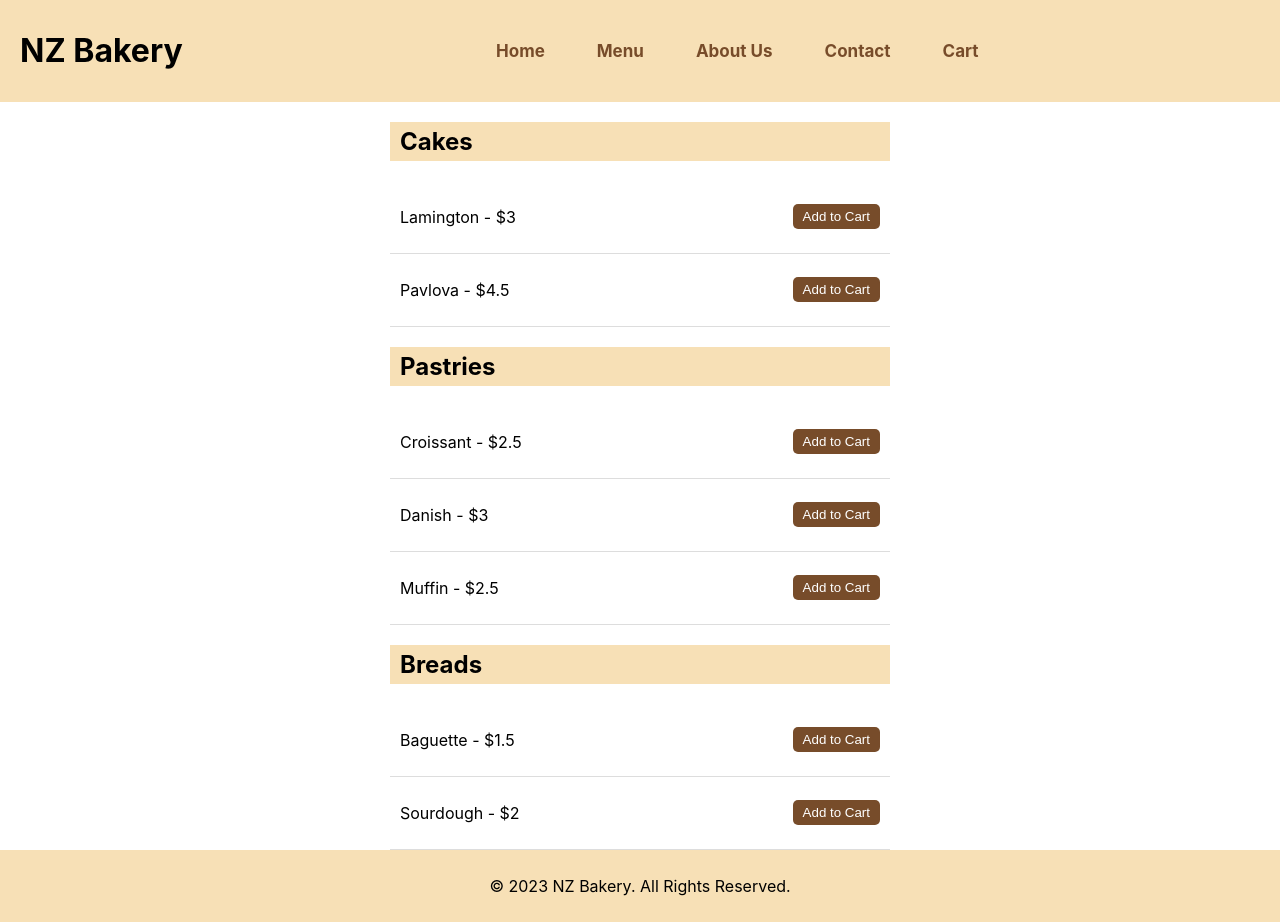
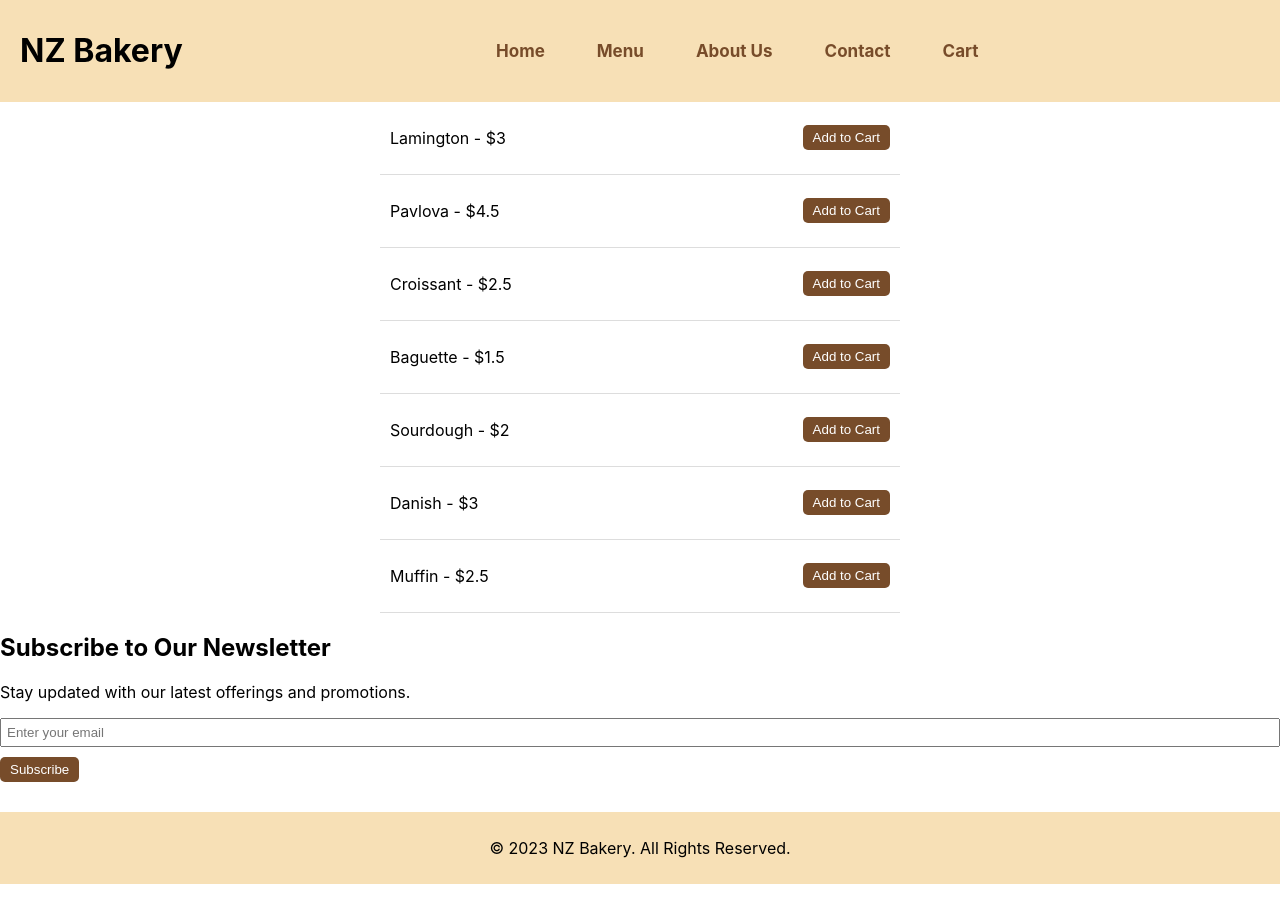
Before and after one commit to shaheensystems/bakery-react, a React (Create React App) app: page /menu in a window 1280 px wide. After the commit the page ends 884 px from the top, so only its background shows below. Built offline with nearby package versions, Linux system fonts and the light colour scheme.

Commit message:
Added a few more components

```diff
--- a/src/Cart.js
+++ b/src/Cart.js
@@ -9,8 +9,8 @@ function Cart({ cartItems }) {
   return (
     <div className="cart">
         <p className="checkout-message">{checkoutMessage}</p>
-      {cartItems.map((item, index) => (
-        <p key={index}>{item.name} - {item.price}</p>
+      {cartItems.map((item) => (
+        <p key={item.id}>{item.name} - {item.price}</p>
       ))}
       {cartItems.length > 0 && (
         <button onClick={checkout}>Checkout</button>
--- a/src/Header.js
+++ b/src/Header.js
@@ -1,6 +1,6 @@
-import { Link } from 'react-router-dom';
+
 import './Header.css';
-
+import {Link} from 'react-router-dom';
 function Header() {
     function toggleNav() {
         var x = document.getElementById("myTopnav");
@@ -14,7 +14,7 @@ function Header() {
     <header className="header">
       <h1>NZ Bakery</h1>
       <nav className="topnav" id="myTopnav">
-        <Link to="/">Home</Link>
+        <Link to="/" className=''>Home</Link>
         <Link to="/menu">Menu</Link>
         <Link to="/about">About Us</Link>
         <Link to="/contact">Contact</Link>
--- a/src/Home.css
+++ b/src/Home.css
@@ -19,23 +19,3 @@
     color: #774c2a;
     text-decoration: none;
   }
-
-  .newsletter input {
-    display: block;
-    width: 100%;
-    margin-bottom: 10px;
-    padding: 5px;
-    box-sizing: border-box;
-  }
-
-  .newsletter button {
-    background-color: #774c2a;
-    color: white;
-    padding: 5px 10px;
-    border: none;
-    border-radius: 5px;
-  }
-
-  .newsletter button:hover {
-    background-color: #60381f;
-  }
--- a/src/Home.js
+++ b/src/Home.js
@@ -1,5 +1,6 @@
 import { Link } from 'react-router-dom';
 import './Home.css';
+import Newsletter from './Newsletter';
 
 function Home() {
   return (
@@ -24,12 +25,7 @@ function Home() {
         <Link to="/about">Learn More</Link>
       </section>
 
-      <section className="newsletter">
-        <h2>Subscribe to Our Newsletter</h2>
-        <p>Stay updated with our latest offerings and promotions.</p>
-        <input type="email" placeholder="Enter your email" />
-        <button type="submit">Subscribe</button>
-      </section>
+        <Newsletter />
     </div>
   );
 }
--- a/src/Menu.js
+++ b/src/Menu.js
@@ -1,5 +1,6 @@
 import './Menu.css';
 import Product from './Product';
+import Newsletter from './Newsletter';
 const bakeryItems = [
     { id: 1, name: "Lamington", price: "$3", category: "Cakes" },
     { id: 2, name: "Pavlova", price: "$4.5", category: "Cakes" },
@@ -14,18 +15,17 @@ const bakeryItems = [
     const categories = [...new Set(bakeryItems.map(item => item.category))];
 
     return (
+        <>
       <div className="menu">
-        {categories.map(category => (
-          <div key={category}>
-            <h2>{category}</h2>
-            {bakeryItems
-              .filter(item => item.category === category)
-              .map(item => (
+
+           { bakeryItems.map(item => (
                 <Product key={item.id} item={item} addToCart={addToCart} />
               ))}
-          </div>
-        ))}
+
+
       </div>
+      <Newsletter />
+      </>
     );
   }
 
--- /dev/null
+++ b/src/Newsletter.css
@@ -0,0 +1,19 @@
+.newsletter input {
+    display: block;
+    width: 100%;
+    margin-bottom: 10px;
+    padding: 5px;
+    box-sizing: border-box;
+  }
+
+  .newsletter button {
+    background-color: #774c2a;
+    color: white;
+    padding: 5px 10px;
+    border: none;
+    border-radius: 5px;
+  }
+
+  .newsletter button:hover {
+    background-color: #60381f;
+  }
--- /dev/null
+++ b/src/Newsletter.js
@@ -0,0 +1,12 @@
+import './Newsletter.css'
+export default function Newsletter(){
+
+    return(
+        <section className="newsletter">
+        <h2>Subscribe to Our Newsletter</h2>
+        <p>Stay updated with our latest offerings and promotions.</p>
+        <input type="email" placeholder="Enter your email" />
+        <button type="submit">Subscribe</button>
+      </section>
+    );
+}
--- a/src/index.js
+++ b/src/index.js
@@ -8,7 +8,6 @@ import { BrowserRouter } from "react-router-dom";
 const root = ReactDOM.createRoot(document.getElementById('root'));
 root.render(
   <BrowserRouter>
-
   <React.StrictMode>
     <App />
   </React.StrictMode>
```
